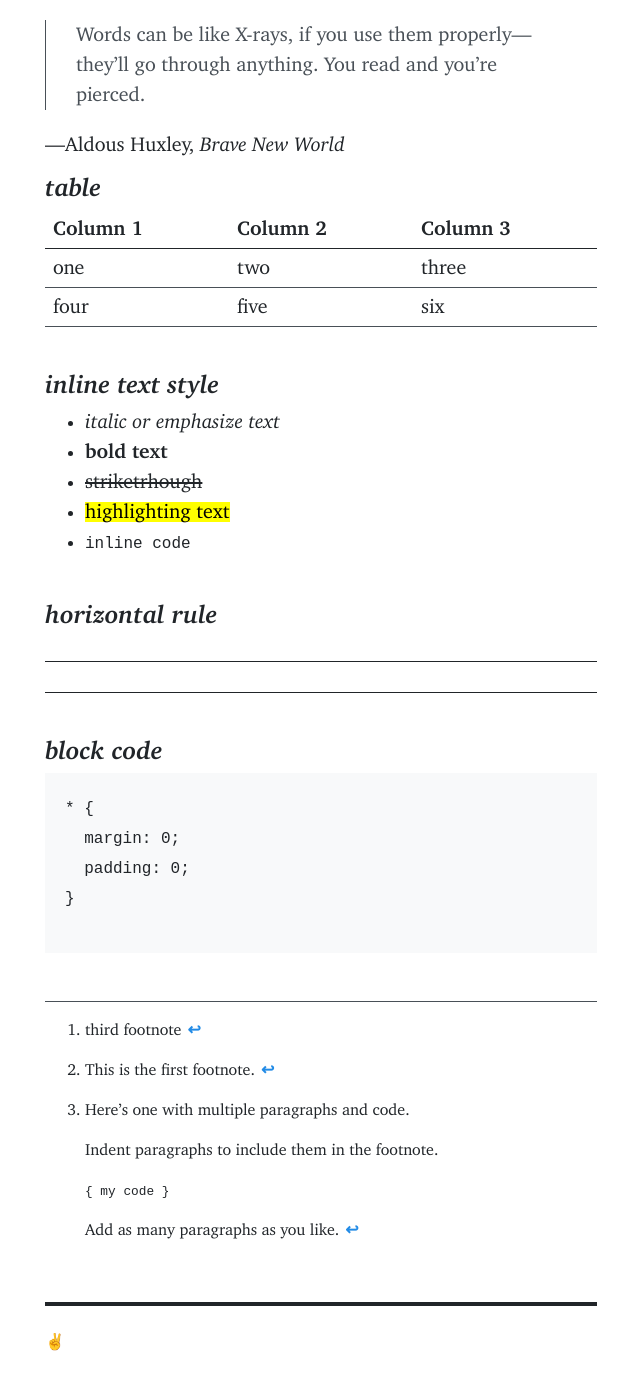
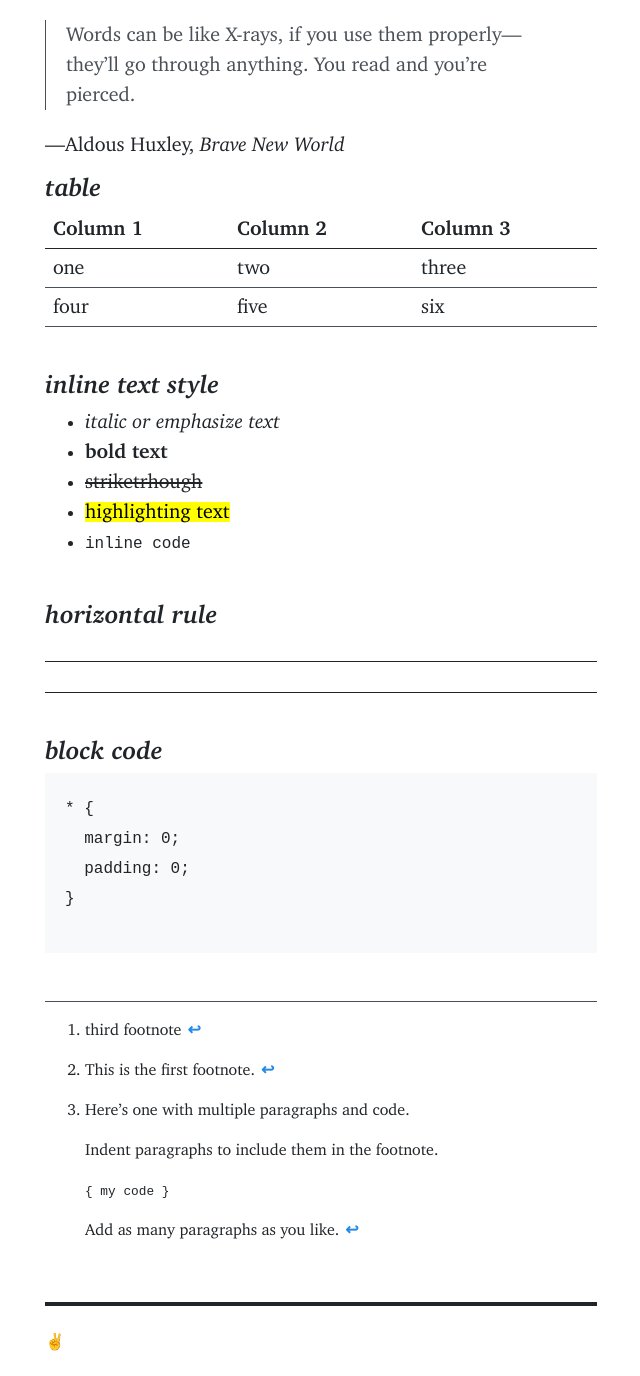
Before and after one commit to muhammadilfaj/mij, a Jekyll site: the page built from styleguide.md, in a window 1280 px wide. Shown: the part 4088-5464 px from the top of the page, without its empty margins (319-959 px from the left). Built offline with Jekyll 4.4.1, drawn with Linux system fonts in a browser that asks for light colours.

Commit message:
Update stylesheet.css

```diff
--- a/assets/stylesheet.css
+++ b/assets/stylesheet.css
@@ -192,10 +192,13 @@ hr {
 
 blockquote {
   margin-left: 0;
-  margin-bottom: var(--spacer);
-  padding-left: var(--spacer-2);
+  padding-left: var(--spacer);
   color: var(--gray-700);
   border-left: 1px solid var(--gray-700);
+}
+
+.blockquote {
+  margin-bottom: var(--spacer);
 }
 
 blockquote p:last-child {
```
